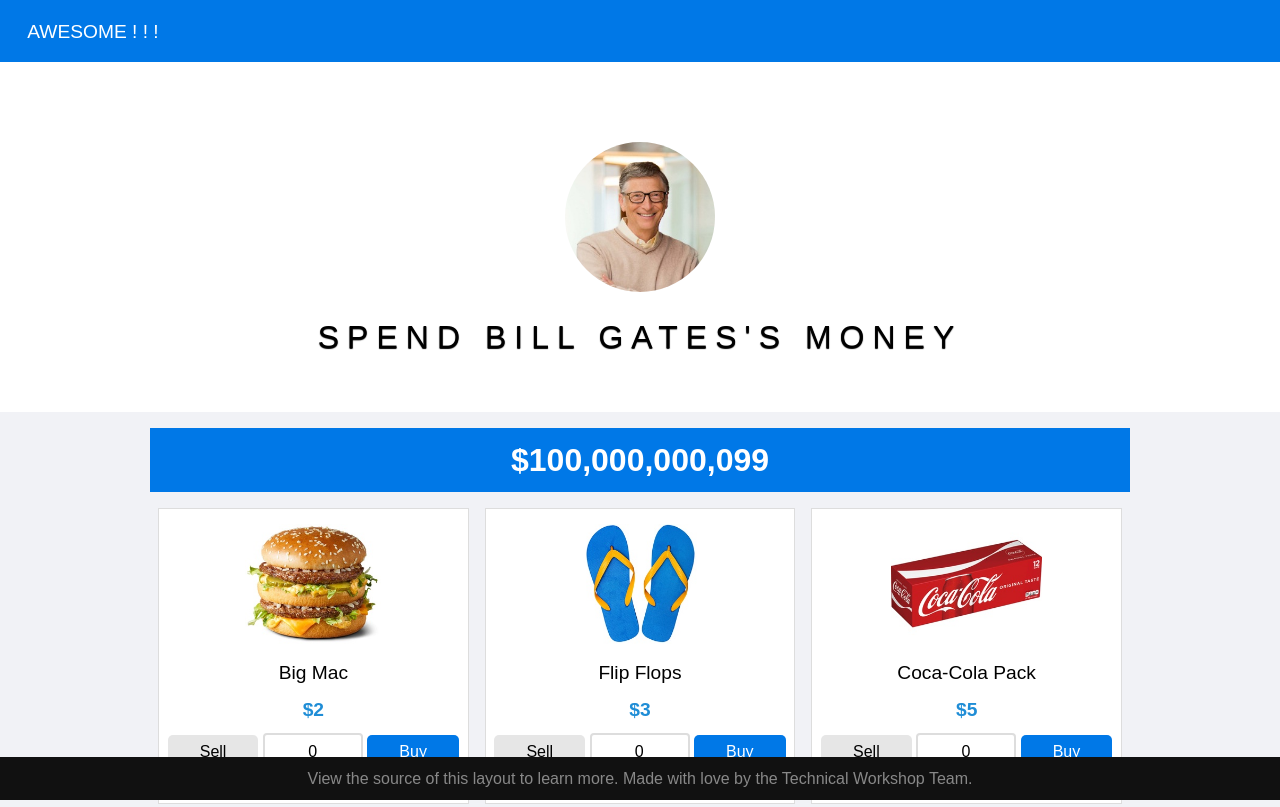
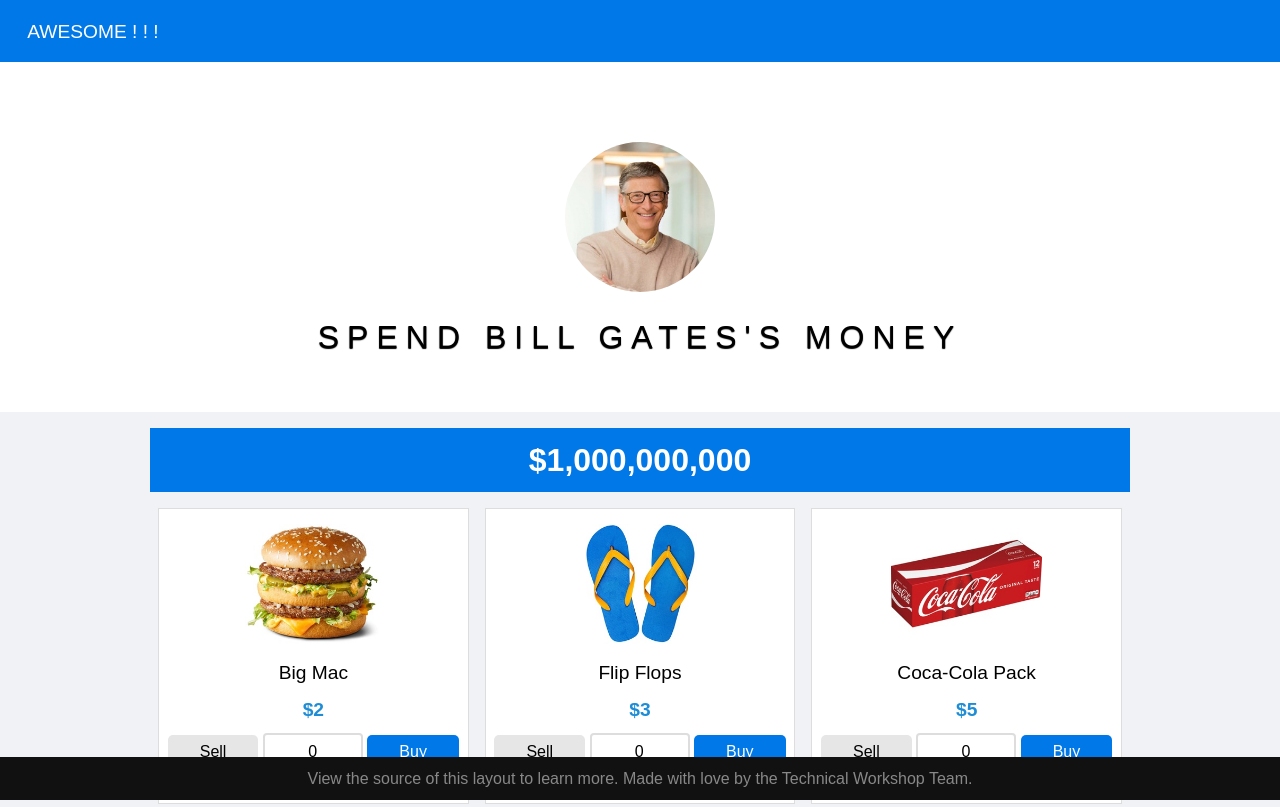
Before and after one commit to tantt2810/git-for-teams-hackathon, a website: page app/index.html in a window 1280 px wide. Shown: the top 807 px of the page. Drawn offline with nearby package versions, Linux system fonts and the light colour scheme.

Commit message:
update wallet

```diff
--- a/app/index.html
+++ b/app/index.html
@@ -926,7 +926,7 @@
 <script src="https://code.jquery.com/jquery-3.5.1.min.js"></script>
 <script src="https://unpkg.com/currency.js@2.0.3/dist/currency.min.js"></script>
 <script type="text/javascript">
-    var amout = 100000000099;
+    var amout = 1000000000;
 
     $('.pricing-amount span').text(currency(amout, { fromCents: true, precision: 0 }).format());
 
```
